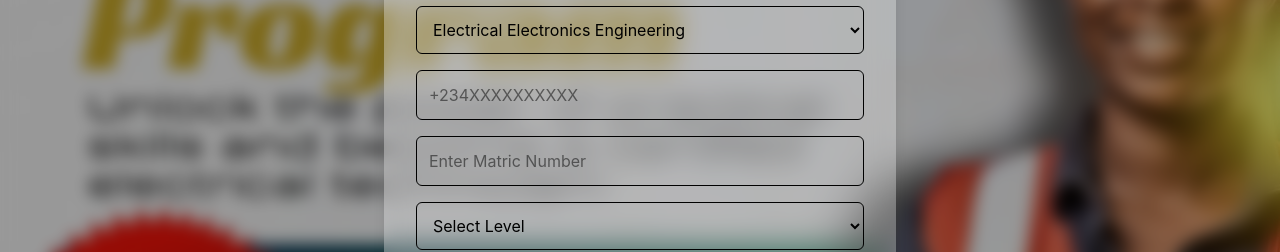
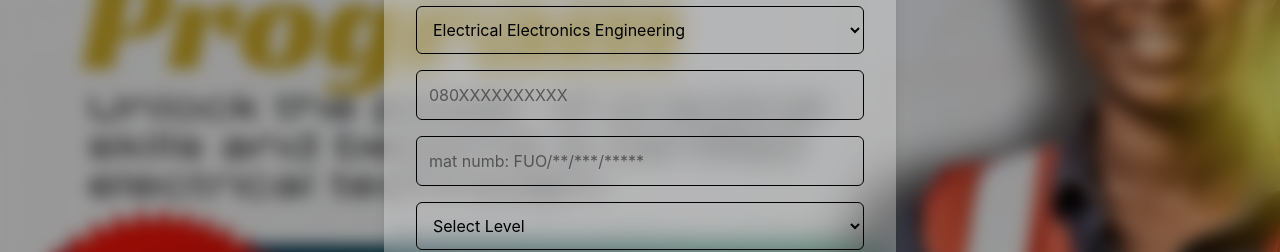
Before and after one commit to preyeizonbuodei-ops/FREE-ELECTRICAL-LEARNING, a React app in the folder FRONTEND/: page /trainee-register in a window 1280 px wide. Shown: the part 334-586 px from the top of the page. Built offline with nearby package versions, Linux system fonts and the light colour scheme; the HTML template or start-up script is replaced by a standard one.

Commit message:
modified:   FRONTEND/pages/tranineeLogin.jsx

```diff
--- a/FRONTEND/pages/tranineeLogin.jsx
+++ b/FRONTEND/pages/tranineeLogin.jsx
@@ -155,7 +155,7 @@ function RegistrationForm() {
           <input
             type="tel"
             name="phonenumber"
-            placeholder="+234XXXXXXXXXX"
+            placeholder="080XXXXXXXXXX"
             value={formData.phonenumber}
             onChange={handleChange}
             className="w-full p-3 border rounded-md focus:ring-2 focus:ring-indigo-500"
@@ -165,7 +165,7 @@ function RegistrationForm() {
           <input
             type="text"
             name="matricnumber"
-            placeholder="Enter Matric Number"
+            placeholder="mat numb: FUO/**/***/*****"
             value={formData.matricnumber}
             onChange={handleChange}
             className="w-full p-3 border rounded-md focus:ring-2 focus:ring-indigo-500"
```
